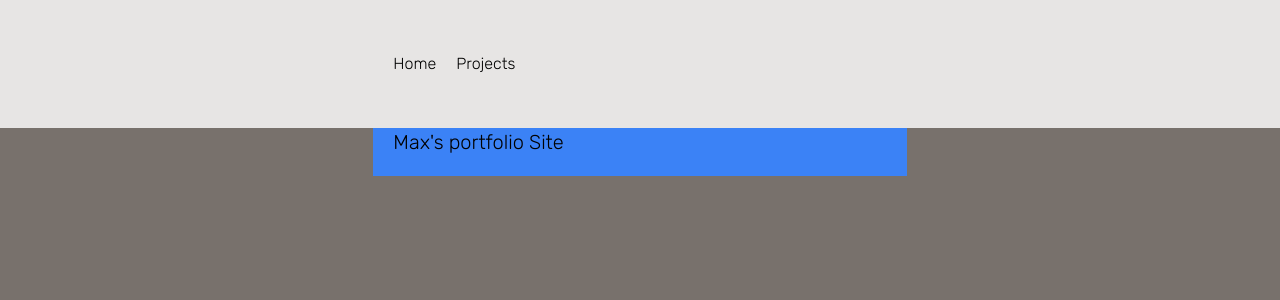
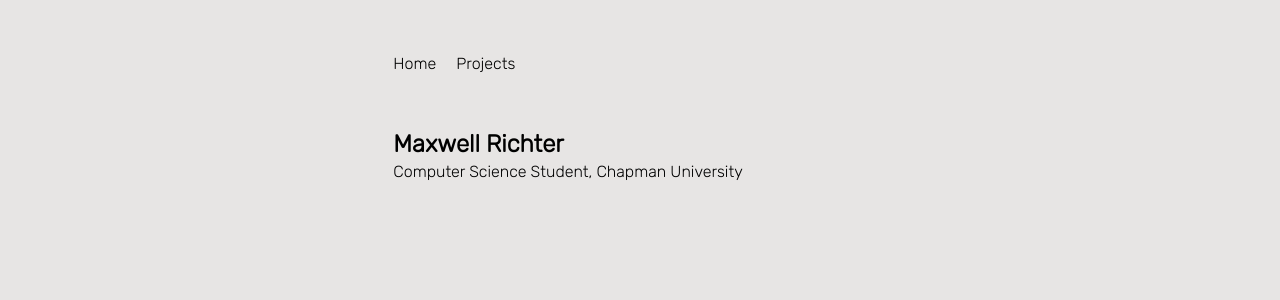
Before and after one commit to MaxRR921/portfolioMax, a Next.js app: page / in a window 1280 px wide. Shown: the top 300 px of the page. Built offline with nearby package versions, Linux system fonts and the light colour scheme; a web font is replaced by a local one.

Commit message:
added mdx, formatting

```diff
--- a/app/page.tsx
+++ b/app/page.tsx
@@ -1,9 +1,15 @@
-
+import HelloWorld from './title.mdx'
+import Subtitle from './subtitle.mdx'
 export default function page() {
   return (
-    <div className='h-screen flex md:justify-center justify-start bg-stone-500'>
-     <div className='flex md:w-5/12 items-start bg-blue-500 h-12'>
-        <div className="flex mx-5 text-xl" > Max's portfolio Site </div>
+    <div className='h-screen flex md:justify-center justify-start bg-stone-200'>
+     <div className='flex md:w-5/12 items-start h-12'>
+      <div className='mx-5'>
+        <div className='text-2xl'>
+          <HelloWorld/>
+        </div>
+          <Subtitle/>
+      </div>
       </div>
     </div>
   )
--- /dev/null
+++ b/app/subtitle.mdx
@@ -0,0 +1,2 @@
+
+Computer Science Student, Chapman University
--- /dev/null
+++ b/app/title.mdx
@@ -0,0 +1 @@
+# **Maxwell Richter**
--- /dev/null
+++ b/mdx-components.tsx
@@ -0,0 +1,15 @@
+import type { MDXComponents } from 'mdx/types'
+
+// This file allows you to provide custom React components
+// to be used in MDX files. You can import and use any
+// React component you want, including components from
+// other libraries.
+
+// This file is required to use MDX in `app` directory.
+export function useMDXComponents(components: MDXComponents): MDXComponents {
+  return {
+    // Allows customizing built-in components, e.g. to add styling.
+    // h1: ({ children }) => <h1 style={{ fontSize: "100px" }}>{children}</h1>,
+    ...components,
+  }
+}
--- a/next.config.js
+++ b/next.config.js
@@ -2,7 +2,9 @@
 const nextConfig = {
   experimental: {
     appDir: true,
+    mdxRs: true
   },
 }
 
-module.exports = nextConfig
+const withMDX = require('@next/mdx')()
+module.exports = withMDX(nextConfig)
--- a/package.json
+++ b/package.json
@@ -9,7 +9,11 @@
     "lint": "next lint"
   },
   "dependencies": {
+    "@mdx-js/loader": "^2.3.0",
+    "@mdx-js/react": "^2.3.0",
     "@next/font": "13.1.6",
+    "@next/mdx": "^13.4.12",
+    "@types/mdx": "^2.0.5",
     "@types/node": "18.11.18",
     "@types/react": "18.0.27",
     "@types/react-dom": "18.0.10",
```
